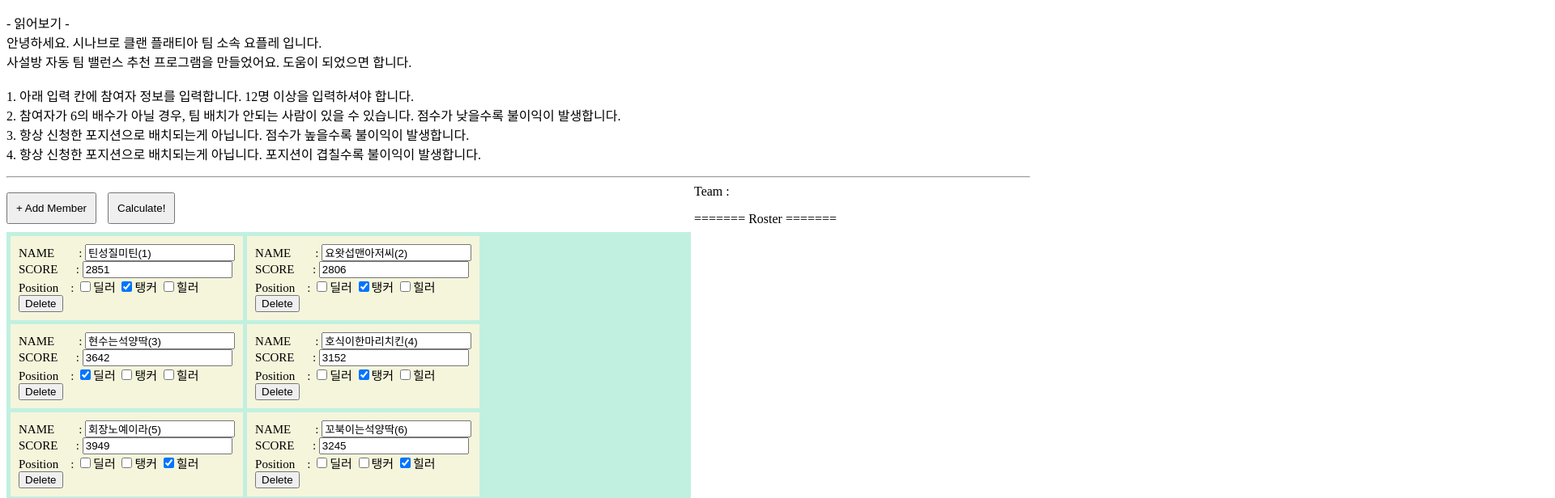
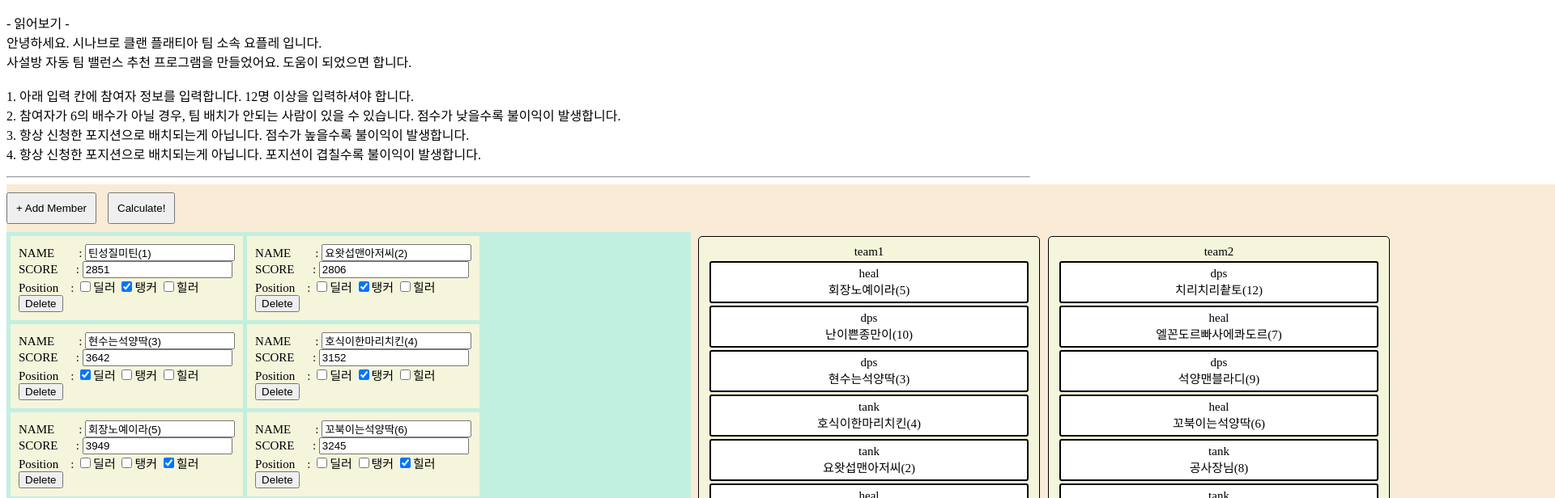
Before and after one commit to kjinwoo12/Overwatch-team-balance, a plain HTML site: page balance.html in a window 1280 px wide. Both pictures are taken after a click on the button "Calculate!". Shown: the top 616 px of the page at 81% size, 1920 px wide, since content can reach past the window. Drawn offline with Linux system fonts and the light colour scheme.

Commit message:
fin / todo: refactor

```diff
--- a/balance.html
+++ b/balance.html
@@ -3,6 +3,11 @@
     <head>
     <title>sinabro balance web</title>
     <style>
+        .container {
+            background-color: antiquewhite;
+            width: 1920px;
+        }
+
         .button {
             padding: 10px;
             margin: 10px 10px 10px 0px;
@@ -12,7 +17,6 @@
             display: inline-block;
             padding: 10px;
             background-color: beige;
-            border: 10px;
             margin: 5px 5px 0px 0px;
             font-size: 15px;
         }
@@ -24,9 +28,38 @@
             padding: 0px 0px 5px 5px;
         }
 
-        #result, .container {
+        #resultDisplay, #memberWrapper {
             vertical-align: top;
             display: inline-block;
+        }
+
+        #resultDisplay {
+            font-size: 0px;
+            width: 900px;
+            padding: 0px, 0px, 5px, 5px;
+        }
+
+        .resultForm {
+            text-align: center;
+            display: inline-block;
+            width: 400px;
+            font-size: 15px;
+            margin: 5px 5px 5px 5px;
+            padding: 10px;
+            background-color: beige;
+            border-style: solid;
+            border-width: 1px;
+            border-color: black;
+            border-radius: 5px;
+        }
+
+        .resultForm > .members > div {
+            border-style: solid;
+            border-width: 2px;
+            border-radius: 3px;
+            margin: 3px;
+            padding: 5px;
+            background-color: #ffffff;
         }
     </style>
 </head>
@@ -46,8 +79,10 @@
         <hr/>
     </div>
     <div class="container">
-        <button class="button" onclick="addMember()">+ Add Member</button>
-        <button class="button" onclick="calculateBalance()">Calculate!</button>
+        <div>
+            <button class="button" onclick="addMember()">+ Add Member</button>
+            <button class="button" onclick="onClickCalculate()">Calculate!</button>
+        </div>
         <div id="memberWrapper">
             <div class="memberForm">
                 <div>NAME&emsp;&emsp;: <input type="text" name="name" class="name" value=""/></div>
@@ -60,12 +95,11 @@
                 <button class="btnDelete" onclick="">Delete</button>
             </div>
         </div>
-    </div>
-    <div id="result">
-        <div class="teamResultForm">
-            <div>Team : <p class=""></p></div>
-            <div>======= Roster =======</div>
-            <div class="members">
+        <div id="resultDisplay">
+            <div class="resultForm">
+                <div><span class="teamName"></span></div>
+                <div class="members">
+                </div>
             </div>
         </div>
     </div>
--- a/balanceCalculator.js
+++ b/balanceCalculator.js
@@ -10,19 +10,11 @@ function calculateBalance() {
     var dpsArr = parseDPSArr(infoArr);
     var tankArr = parseTankArr(infoArr);
     var healArr = parseHealArr(infoArr);
-    console.log("flex : " + flexArr.length);
-    console.log("multi : " + multiArr.length);
-    console.log("dps : " + dpsArr.length);
-    console.log("tank : " + tankArr.length);
-    console.log("heal : " + healArr.length);
     var relocatedInfoArr = relocatePosition(flexArr, multiArr, [
         {arr:dpsArr, type:"dps"},
         {arr:tankArr, type:"tank"},
         {arr:healArr, type:"heal"}
     ]);
-    console.log("");
-    console.log("========= re-position member ==========")
-    console.log(relocatedInfoArr);
     var teamCount = Math.floor(relocatedInfoArr.length/6);
     var teamArr = createTeamArr(teamCount);
 
@@ -30,9 +22,15 @@ function calculateBalance() {
     for(var i=0; i<teamArr.length; i++) {
         teamArr[i].name += (i+1);
     }
-    console.log("");
-    console.log("========= Team Roster ==========")
-    console.log(teamArr);
+
+    return teamArr;
+}
+
+function displayTeamRoster(teamArr) {
+    initTeamDisplay();
+    for(var i=0; i<teamArr.length; i++) {
+        addTeam(teamArr[i]);
+    }
 }
 
 function parseUserInfo(index) {
@@ -49,14 +47,15 @@ function parseUserInfo(index) {
         isDPS: (isDPS==null)?false:isDPS,
         isTank: (isTank==null)?false:isTank,
         isHeal: (isHeal==null)?false:isHeal,
-        index: null
+        index: null,
+        position: null,
     };
 }
 
 function parseUserInfoArr() {
     var infoArr = [];
     var memberCount = getMemberCount();
-    console.log("memberCount : " + memberCount);
+    memberCount -= memberCount%6;
     for(var i=0; i<memberCount; i++) {
         var info = parseUserInfo(i);
         if(info==null) {
@@ -167,7 +166,7 @@ function relocatePosition(flexArr, multiArr, positionArrayArr) {
         return null;
     } else if(flexArr.length!=0) {
         positionArrayArr[0].arr.push(flexArr[0]);
-        multiArr.splice(0, 1);
+        flexArr.splice(0, 1);
         return relocatePosition(flexArr, multiArr, positionArrayArr);
     } else {
         var positionlengthAverage = Math.ceil((positionArrayArr[0].arr.length + positionArrayArr[1].arr.length + positionArrayArr[2].arr.length)/3);
@@ -189,27 +188,19 @@ function relocatePosition(flexArr, multiArr, positionArrayArr) {
                 if(positionArrayArr[i].type=="dps" && !member.isDPS ||
                    positionArrayArr[i].type=="tank" && !member.isTank ||
                    positionArrayArr[i].type=="heal" && !member.isHeal) {
-                    var logMsg = member.name + " : ";
-                    if(member.isDPS) logMsg += "DPS -> ";
-                    else if(member.isHeal) logMsg += "Heal ->";
-                    else if(member.isTank) logMsg += "Tank ->";
                     member.score -= 250;
-                    if(positionArrayArr[i].type=="dps") {
-                        member.isDPS = true;
-                        logMsg += "DPS";
-                    } else if(positionArrayArr[i].type=="tank") {
-                        member.isTank = true;
-                        logMsg += "Tank";
-                    } else if(positionArrayArr[i].type=="heal") {
-                        member.isHeal = true;
-                        logMsg += "Heal";
-                    }
-                    console.log(logMsg);
                 }
                 positionArrayArr[i].arr.push(member);
             }
             sortInfoArrForScoring(positionArrayArr[i].arr);
         }
+
+        for(var i=0; i<3; i++) {
+            for(var j=0; j<positionArrayArr[i].arr.length; j++) {
+                positionArrayArr[i].arr[j].position = positionArrayArr[i].type;
+            }
+        }
+
         var returnArr = positionArrayArr[0].arr.concat(positionArrayArr[1].arr, positionArrayArr[2].arr);
         sortInfoArrForScoring(returnArr);
         return returnArr;
--- a/global.js
+++ b/global.js
@@ -7,3 +7,10 @@ wrapper.removeChild(memberFormNodeArr[0]);
 function getMemberCount() {
     return memberFormNodeArr.length;
 }
+
+
+var resultDisplay = document.getElementById("resultDisplay");
+var resultFormNodeArr = resultDisplay.getElementsByClassName("resultForm");
+var resultFormHtml = resultDisplay.innerHTML;
+var resultFormInnerHtml = resultFormNodeArr[0].innerHTML;
+resultDisplay.removeChild(resultFormNodeArr[0]);
--- a/onClickEvent.js
+++ b/onClickEvent.js
@@ -7,5 +7,7 @@ function onClickDelete() {
 }
 
 function onClickCalculate() {
-    calculateBalance();
+    var teamArr = calculateBalance();
+    console.log(teamArr);
+    displayTeamRoster(teamArr);
 }
--- a/util.js
+++ b/util.js
@@ -100,3 +100,20 @@ function averageScore(members) {
     }
     return n/members.length;
 }
+
+function initTeamDisplay() {
+    resultDisplay.innerHTML = "";
+}
+
+function addTeam(team) {
+    var form = document.createElement("div");
+    form.className = "resultForm";
+    form.innerHTML = resultFormInnerHtml;
+    resultDisplay.appendChild(form);
+    form.getElementsByClassName("teamName")[0].innerHTML = team.name;
+    var divMembers = form.getElementsByClassName("members")[0];
+    for(var i=0; i<6; i++) {
+        divMembers.innerHTML +=
+            "<div>" + team.members[i].position + "<br/>" + team.members[i].name + "</div>";
+    }
+}
```
